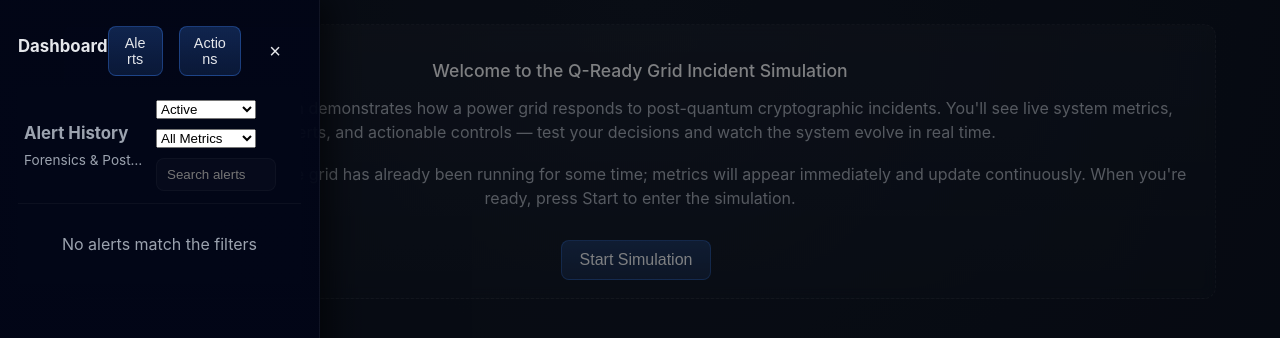
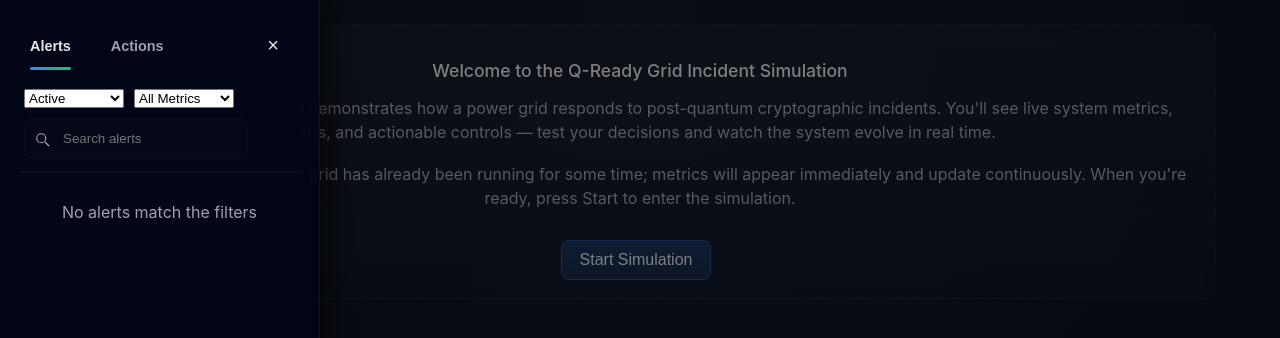
Before and after one commit to ChillPanda100/Q-READY, a React (Vite) app: page / in a window 1280 px wide. Both pictures are taken after a click on the button "Open dashboard". Shown: the top 338 px of the page. Built offline with nearby package versions, Linux system fonts and the light colour scheme.

Commit message:
Replace buttons with tabs for switching between histories

```diff
--- a/src/components/AlertHistoryDrawer.tsx
+++ b/src/components/AlertHistoryDrawer.tsx
@@ -123,11 +123,6 @@ const AlertHistoryDrawer: React.FC<Props> = ({ open, onClose, alerts, onResolve,
     return (
         <div className={`alert-history-drawer ${open ? 'open' : ''} ${embedded ? 'embedded' : ''}`} aria-hidden={!open}>
             <div className="drawer-header">
-                <div className="drawer-title">
-                    <h3>Alert History</h3>
-                    <div className="drawer-sub">Forensics & Post-incident Review</div>
-                </div>
-
                  <div className="drawer-controls">
                      <select value={filterStatus} onChange={(e: React.ChangeEvent<HTMLSelectElement>) => setFilterStatus(e.target.value as 'all' | 'active' | 'resolved' | 'escalated' | 'unresolved')}>
                          <option value="all">All</option>
@@ -145,7 +140,13 @@ const AlertHistoryDrawer: React.FC<Props> = ({ open, onClose, alerts, onResolve,
                          <option value="Network">Network</option>
                      </select>
 
-                    <input className="drawer-search" placeholder="Search alerts" value={search} onChange={e => setSearch(e.target.value)} />
+                     <label className="drawer-search-wrapper" htmlFor="drawer-search-input">
+                         <svg viewBox="0 0 24 24" width="18" height="18" aria-hidden="true" focusable="false" xmlns="http://www.w3.org/2000/svg">
+                             <path d="M21 21l-4.35-4.35" stroke="currentColor" strokeWidth="1.6" strokeLinecap="round" strokeLinejoin="round" fill="none" />
+                             <circle cx="11" cy="11" r="6" stroke="currentColor" strokeWidth="1.6" fill="none" strokeLinecap="round" strokeLinejoin="round" />
+                         </svg>
+                         <input id="drawer-search-input" className="drawer-search" placeholder="Search alerts" value={search} onChange={e => setSearch(e.target.value)} aria-label="Search alerts" />
+                     </label>
                  </div>
 
                 <button className="drawer-close-x" aria-label="Close alert history" onClick={onClose}>×</button>
@@ -187,9 +188,16 @@ const AlertHistoryDrawer: React.FC<Props> = ({ open, onClose, alerts, onResolve,
                                         <div style={{ marginTop: 8 }}>
                                             <div style={{ fontWeight: 600 }}>Affected Metrics:</div>
                                             <ul style={{ marginTop: 6, marginBottom: 6 }}>
-                                                {alert.affectedMetrics.map((m, i) => (
+                                                {alert.affectedMetrics.length === 0 && alert.status === 'active' ? (
+                                                    <li style={{ display: 'flex', alignItems: 'center', color: 'var(--text-secondary)', fontSize: 14 }}>
+                                                        <span className="spinner" style={{ marginRight: 8 }} aria-hidden="true" />
+                                                        <span>Pending...</span>
+                                                    </li>
+                                                ) : (
+                                                    alert.affectedMetrics.map((m, i) => (
                                                         <li key={i} style={{ color: 'var(--text-primary)' }}>{m}</li>
-                                                ))}
+                                                    ))
+                                                )}
                                             </ul>
                                         </div>
 
@@ -233,12 +241,32 @@ const AlertHistoryDrawer: React.FC<Props> = ({ open, onClose, alerts, onResolve,
                                 <div className="entry-meta">
                                     <div className="severity">{alert.severity.toUpperCase()}</div>
                                     <div className="time">{new Date(alert.createdAt).toLocaleString()}</div>
-                                    <div className="status">{alert.status.toUpperCase()}</div>
+                                    <div className="status" style={{ display: 'flex', alignItems: 'center', gap: 6 }}>
+                                        {alert.status === 'active' ? (
+                                            <>
+                                                <span className="spinner" />
+                                                <span>{alert.status.toUpperCase()}</span>
+                                            </>
+                                        ) : (
+                                            alert.status.toUpperCase()
+                                        )}
+                                    </div>
                                  </div>
                                  <div className="entry-body">
                                      <strong>{alert.message}</strong>
                                      <p style={{ color: 'var(--text-secondary)' }}>{alert.aiDescription}</p>
-                                    <p><em>Affected:</em> {alert.affectedMetrics.join(', ')}</p>
+                                     <p>
+                                        <em>Affected:</em>{' '}
+                                        {(!alert.affectedMetrics || alert.affectedMetrics.length === 0) ? (
+                                            alert.status === 'active' ? (
+                                                <span style={{ display: 'inline-flex', alignItems: 'center', gap: 6, color: 'var(--text-secondary)' }}><span className="spinner" />Pending...</span>
+                                            ) : (
+                                                <span style={{ color: 'var(--text-secondary)' }}>-</span>
+                                            )
+                                        ) : (
+                                            alert.affectedMetrics.join(', ')
+                                        )}
+                                    </p>
                                      <p><em>Recommended:</em> {alert.recommendedAction}</p>
 
                                      <div className="entry-actions">
--- a/src/components/SideDashboard.tsx
+++ b/src/components/SideDashboard.tsx
@@ -1,4 +1,4 @@
-import React, { useState } from 'react';
+import React, { useState, useRef } from 'react';
 import AlertHistoryDrawer from './AlertHistoryDrawer';
 import ActionHistoryPanel from './ActionHistoryPanel';
 import type { Alert, ActionRecord } from '../types';
@@ -22,22 +22,88 @@ const SideDashboard: React.FC<SideDashboardProps> = ({ open, onClose, alerts = [
         if (activeTab) setTab(activeTab);
     }, [activeTab]);
 
+    const alertsRef = useRef<HTMLButtonElement | null>(null);
+    const actionsRef = useRef<HTMLButtonElement | null>(null);
+
+    const onTabKeyDown = (e: React.KeyboardEvent) => {
+        switch (e.key) {
+            case 'ArrowRight':
+                e.preventDefault();
+                setTab('actions');
+                actionsRef.current?.focus();
+                break;
+            case 'ArrowLeft':
+                e.preventDefault();
+                setTab('alerts');
+                alertsRef.current?.focus();
+                break;
+            case 'Home':
+                e.preventDefault();
+                setTab('alerts');
+                alertsRef.current?.focus();
+                break;
+            case 'End':
+                e.preventDefault();
+                setTab('actions');
+                actionsRef.current?.focus();
+                break;
+            default:
+                break;
+        }
+    };
+
     return (
         <div className={`side-dashboard ${open ? 'open' : ''}`} aria-hidden={!open}>
             <div className="side-dashboard-header">
-                <h3>Dashboard</h3>
-                <div style={{ display: 'flex', gap: 8 }}>
-                    <button className={`tab-btn ${tab === 'alerts' ? 'active' : ''}`} onClick={() => setTab('alerts')}>Alerts</button>
-                    <button className={`tab-btn ${tab === 'actions' ? 'active' : ''}`} onClick={() => setTab('actions')}>Actions</button>
-                    <button className="close-drawer" onClick={onClose}>×</button>
+                {/* Tabs replacing previous title and button row */}
+                <div style={{ display: 'flex', alignItems: 'center', justifyContent: 'space-between', width: '100%' }}>
+                    <div role="tablist" aria-label="Dashboard Tabs" style={{ display: 'flex', gap: 8 }} onKeyDown={onTabKeyDown}>
+                        <button
+                            id="tab-alerts"
+                            ref={alertsRef}
+                            role="tab"
+                            aria-selected={tab === 'alerts'}
+                            aria-controls="panel-alerts"
+                            tabIndex={tab === 'alerts' ? 0 : -1}
+                            className={`tab-btn ${tab === 'alerts' ? 'active' : ''}`}
+                            onClick={() => setTab('alerts')}
+                        >
+                            Alerts
+                        </button>
+                        <button
+                            id="tab-actions"
+                            ref={actionsRef}
+                            role="tab"
+                            aria-selected={tab === 'actions'}
+                            aria-controls="panel-actions"
+                            tabIndex={tab === 'actions' ? 0 : -1}
+                            className={`tab-btn ${tab === 'actions' ? 'active' : ''}`}
+                            onClick={() => setTab('actions')}
+                        >
+                            Actions
+                        </button>
+                    </div>
+                    <button className="close-drawer" onClick={onClose} aria-label="Close drawer">×</button>
                 </div>
             </div>
             <div className="side-dashboard-body">
-                {tab === 'alerts' ? (
+                {/* Use ARIA tabpanel wrappers so assistive tech can associate tabs with panels */}
+                <div
+                    role="tabpanel"
+                    id="panel-alerts"
+                    aria-labelledby="tab-alerts"
+                    hidden={tab !== 'alerts'}
+                >
                     <AlertHistoryDrawer open={open} onClose={onClose} alerts={alerts} onResolve={onResolve} onEscalate={onEscalate} embedded />
-                ) : (
+                </div>
+                <div
+                    role="tabpanel"
+                    id="panel-actions"
+                    aria-labelledby="tab-actions"
+                    hidden={tab !== 'actions'}
+                >
                     <ActionHistoryPanel actions={actions} />
-                )}
+                </div>
             </div>
         </div>
     );
--- a/src/styles.css
+++ b/src/styles.css
@@ -417,7 +417,7 @@ button:hover {
     background: var(--text-primary);
     border-radius: 2px;
 }
-.hamburger:focus { outline: 2px solid var(--accent-focus); }
+.hamburger:focus-visible { outline: 2px solid var(--accent-focus); }
 
 /* When the dashboard is open, hide the hamburger button so it doesn't overlap the drawer */
 .app.dashboard-open .hamburger { display: none; }
@@ -491,7 +491,7 @@ button:hover {
 
 .active-alert-card .badge.HIGH { background: linear-gradient(180deg, rgba(239,68,68,0.95), rgba(239,68,68,0.8)); }
 .active-alert-card .badge.MEDIUM { background: linear-gradient(180deg, rgba(249,115,22,0.95), rgba(249,115,22,0.8)); }
-.active-alert-card .badge.LOW { background: linear-gradient(180deg, rgba(34,197,94,0.95), rgba(34,197,94,0.8)); }
+.active-alert_card .badge.LOW { background: linear-gradient(180deg, rgba(34,197,94,0.95), rgba(34,197,94,0.8)); }
 
 .active-alert-card .meta { flex: 1 1 auto; }
 .active-alert-card .meta small { color: var(--text-secondary); }
@@ -543,10 +543,38 @@ button:hover {
 .drawer-sub { font-size: 0.85rem; color: var(--text-secondary); margin-top: 4px; white-space: nowrap; overflow: hidden; text-overflow: ellipsis; }
 
 /* Allow controls to wrap and stay inside drawer */
-.drawer-controls { display:flex; gap:10px; align-items:center; flex: 1 1 auto; justify-content: center; flex-wrap: wrap; }
+.drawer-controls { display:flex; gap:10px; align-items:center; flex: 1 1 auto; justify-content: flex-start; flex-wrap: wrap; }
 .drawer-controls select { min-width: 100px; max-width: 160px; }
 .drawer-controls .drawer-search { min-width: 80px; max-width: 160px; flex: 1 1 120px; }
 .drawer-search { padding: 8px 10px; border-radius: 8px; border: 1px solid rgba(255,255,255,0.03); background: rgba(255,255,255,0.02); color: var(--text-primary); }
+
+/* Search wrapper with icon for the drawer header */
+.drawer-search-wrapper {
+    display: inline-flex;
+    align-items: center;
+    gap: 8px;
+    padding: 6px 8px;
+    background: rgba(255,255,255,0.01);
+    border: 1px solid rgba(255,255,255,0.03);
+    border-radius: 10px;
+    color: var(--text-secondary);
+}
+.drawer-search-wrapper svg { color: var(--text-secondary); flex: 0 0 auto; }
+.drawer-search-wrapper .drawer-search {
+    border: none;
+    background: transparent;
+    padding: 6px 4px;
+    color: var(--text-primary);
+    min-width: 180px; /* make the search input more prominent */
+    flex: 1 1 auto;
+}
+.drawer-search-wrapper .drawer-search:focus { outline: none; }
+
+@media (max-width: 700px) {
+    .drawer-controls { justify-content: stretch; }
+    .drawer-search-wrapper { width: 100%; }
+    .drawer-search-wrapper .drawer-search { min-width: 0; }
+}
 
 /* Keep the close X inside the header area, no bleed when collapsed */
 .drawer-close-x { background: transparent; border: none; color: var(--text-primary); font-size: 22px; line-height: 1; padding: 6px 10px; cursor: pointer; flex: 0 0 auto; }
@@ -594,3 +622,77 @@ button:hover {
 
 /* Slightly increase the visual weight of active severity when selected */
 .timeline-entry.selected .severity { transform: translateY(-1px); }
+
+/* Tabs for side dashboard header */
+.tab-btn {
+    background: transparent;
+    border: none;
+    color: var(--text-secondary);
+    padding: 8px 12px;
+    border-radius: 8px;
+    cursor: pointer;
+    font-weight: 600;
+    transition: color 160ms ease, background 160ms ease;
+    /* override global button transform/box-shadow on hover */
+    transform: none !important;
+    box-shadow: none !important;
+}
+.tab-btn:hover {
+    background: rgba(255,255,255,0.02);
+    transform: none !important;
+}
+/* Make tabs look modern: underline for active state, subtle color change */
+.tab-btn[aria-selected="true"], .tab-btn.active {
+    background: transparent;
+    color: var(--text-primary);
+    box-shadow: none;
+    position: relative;
+}
+.tab-btn[aria-selected="true"]::after, .tab-btn.active::after {
+    content: '';
+    position: absolute;
+    left: 12px;
+    right: 12px;
+    bottom: -8px;
+    height: 3px;
+    border-radius: 3px;
+    background: linear-gradient(90deg, var(--accent-blue), var(--accent-green));
+}
+.tab-btn:focus-visible {
+    outline: 2px solid var(--accent-focus);
+    outline-offset: 2px;
+}
+
+/* Prefer keyboard-visible focus rings: show outlines only when focus is keyboard-driven */
+button:focus:not(:focus-visible),
+.tab-btn:focus:not(:focus-visible),
+.close-drawer:focus:not(:focus-visible),
+.drawer-close-x:focus:not(:focus-visible),
+.hamburger:focus:not(:focus-visible) {
+    outline: none;
+    box-shadow: none;
+}
+
+/* Keep explicit focus-visible styles for keyboard users */
+.hamburger:focus-visible { outline: 2px solid var(--accent-focus); }
+.tab-btn:focus-visible { outline: 2px solid var(--accent-focus); outline-offset: 2px; }
+
+/* When input modality indicates mouse/touch, suppress focus styles so clicking won't show outlines */
+body.using-mouse button:focus,
+body.using-mouse .tab-btn:focus,
+body.using-mouse .drawer-close-x:focus,
+body.using-mouse .close-drawer:focus,
+body.using-mouse .hamburger:focus {
+    outline: none !important;
+    box-shadow: none !important;
+}
+
+/* Aggressive (mouse-only) suppression: when input modality is mouse/touch, hide all focus outlines
+   This is intentionally scoped to `body.using-mouse` so keyboard users still get visible focus for accessibility. */
+body.using-mouse *:focus {
+    outline: none !important;
+    box-shadow: none !important;
+}
+
+/* Also ensure timeline entries never show an outline when clicked */
+.timeline-entry:focus { outline: none; box-shadow: none; }
```
Also changed, not shown: src/components/ActionHistoryPanel.tsx (+11 -3 lines), src/main.tsx (+14 -0 lines). Lines whose indentation alone changed are shown as unchanged.
